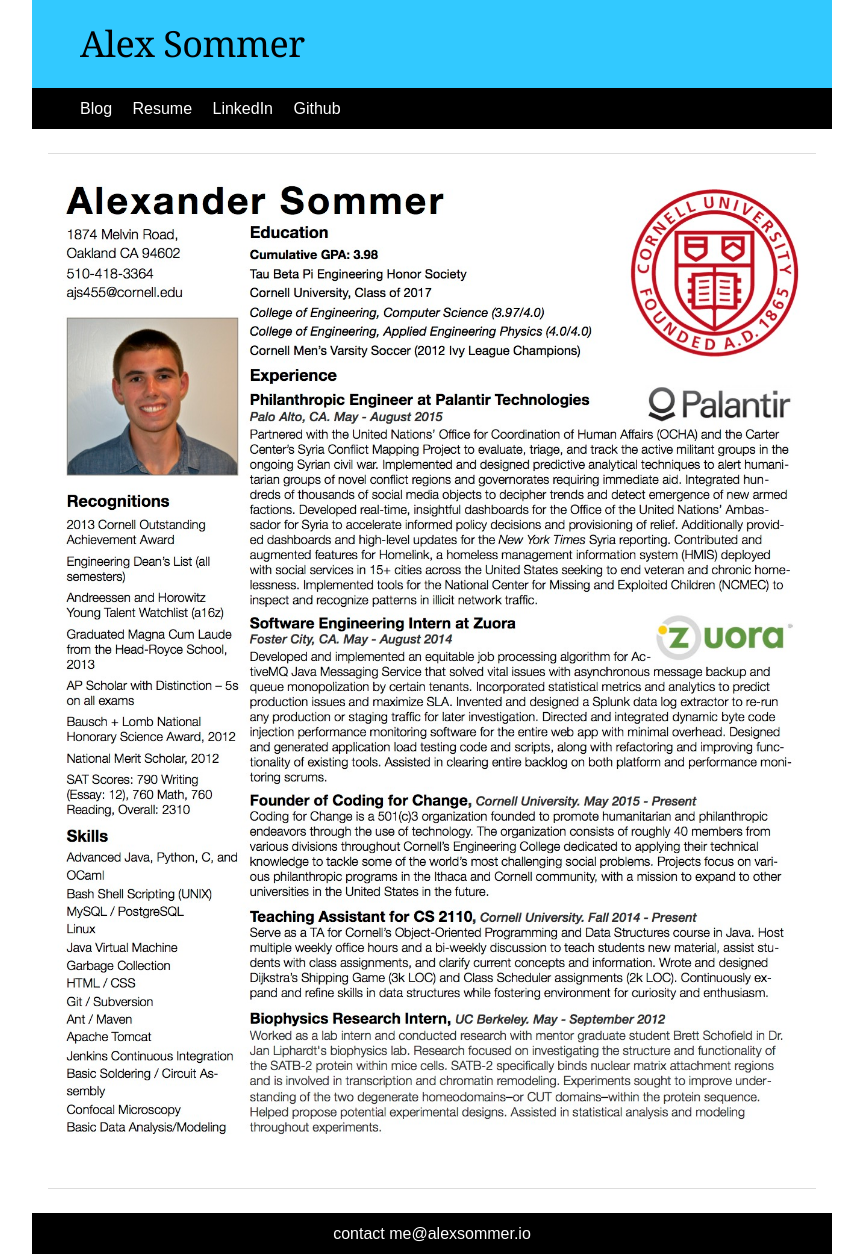
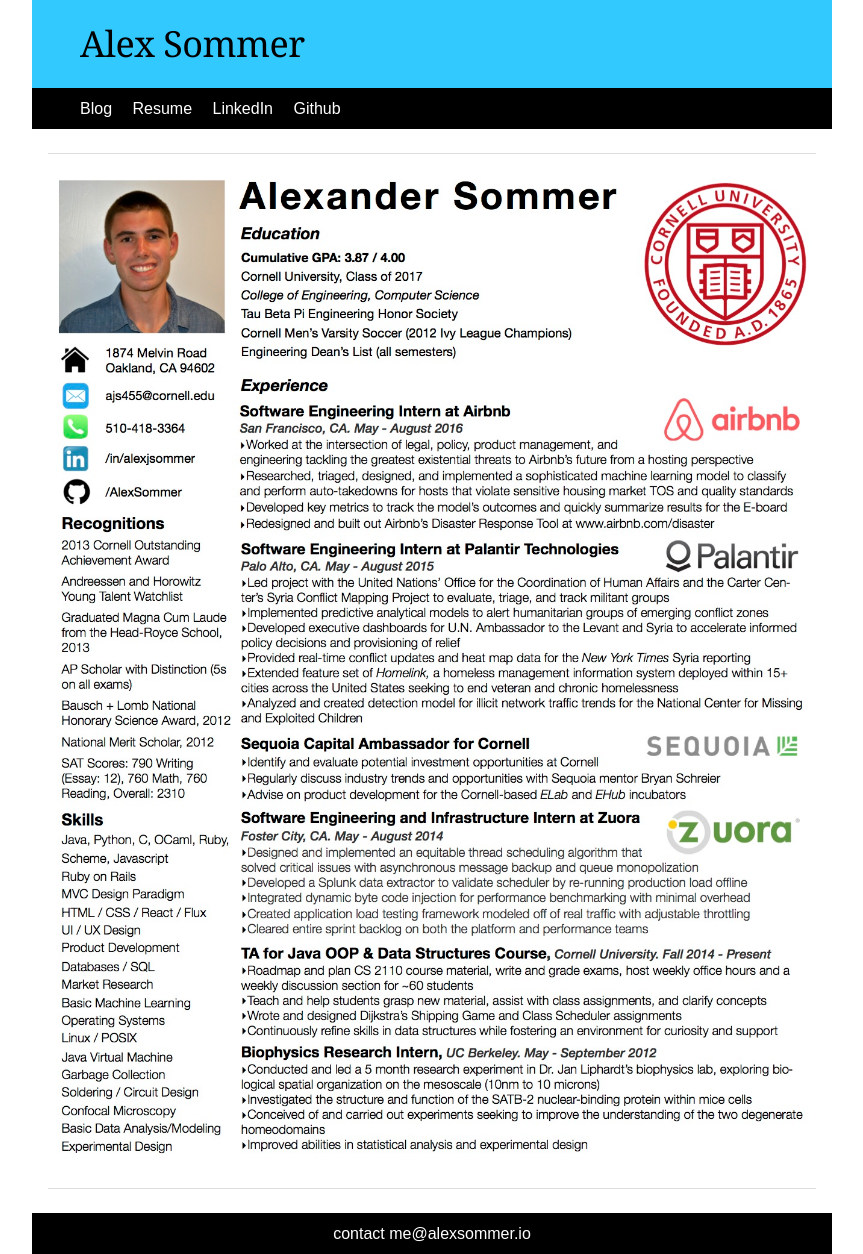
Before and after one commit to AlexSommer/AlexSommer.github.io, a Jekyll site: the page built from resume/index.html, in a window 1280 px wide. Shown: the whole page, without its empty margins (208-1071 px from the left). Built offline with Jekyll 4.4.1, drawn with Linux system fonts in a browser that asks for light colours.

Commit message:
changed resume section to 2016 resume

```diff
--- a/resume/index.html
+++ b/resume/index.html
@@ -1,4 +1,4 @@
 ---
 layout: default
 ---
-<img class="img-responsive" src="/assets/img/resume_2015.jpg" alt="">
+<img class="img-responsive" src="/assets/img/resume_2016.jpg" alt="Alex Sommer's 2016 Resume">
```
Also changed, not shown: assets/img/resume_2016.jpg (added).
